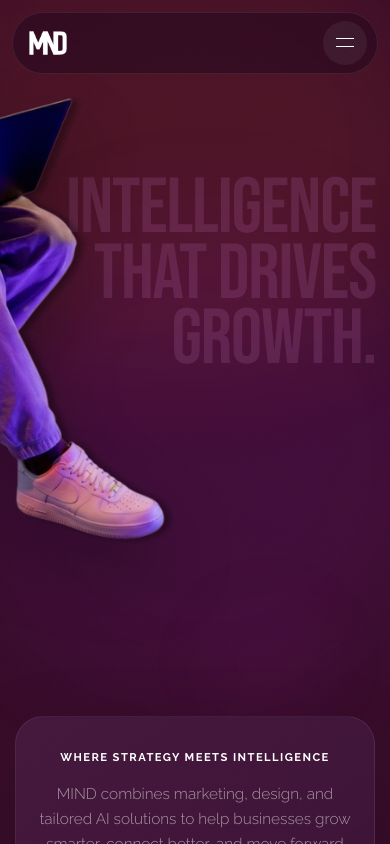
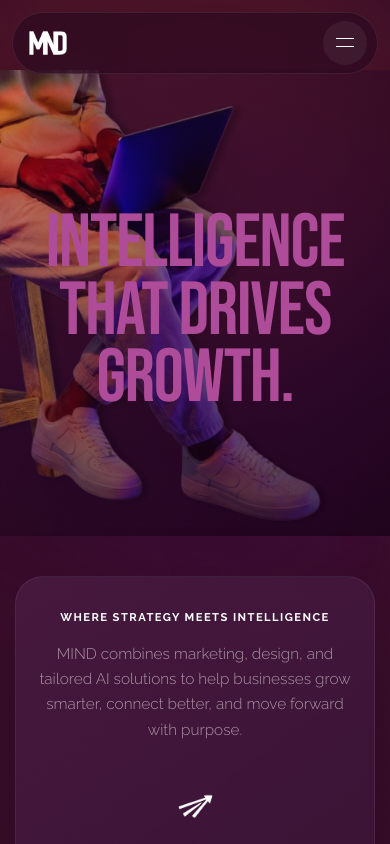
Before and after one commit to bellamarcucci/mind-website, a React (Vite) app: page / in a window 390 px wide. Shown: the top 844 px of the page. Built offline with nearby package versions, Linux system fonts and the light colour scheme.

Commit message:
bug fixed

```diff
--- a/src/styles.css
+++ b/src/styles.css
@@ -1908,19 +1908,18 @@ main {
   }
 
   .hero-person {
-    top: -10px;
-    left: clamp(-205px, -40vw, -145px);
+    top: -5px;
+    left: 0;
     width: min(650px, 165vw);
   }
 
   .hero-title {
-    top: 0;
-    left: 0;
-    width: calc(100% - 28px);
-    margin: 106px 14px 0;
-    font-size: clamp(4.5rem, 20vw, 6.6rem);
-    line-height: 0.84;
-    text-align: right;
+    top: -4rem;
+    left: 11rem;
+    width: min(600px, calc(100% - 30px));
+    margin: 96px auto 0;
+    font-size: clamp(5.4rem, 19vw, 7.5rem);
+    line-height: 0.88;
   }
 
   .hero-title span {
@@ -2468,14 +2467,56 @@ main {
 }
 
 @media (max-width: 430px) {
+  .hero {
+    min-height: clamp(600px, 145vw, 680px);
+    overflow: hidden;
+  }
+
+  .hero::after {
+    z-index: -1;
+  }
+
   .hero-person {
-    left: -176px;
-    width: 595px;
+    top: 0;
+    left: 0;
+    z-index: 3;
+    width: clamp(560px, 138vw, 595px);
+    isolation: isolate;
+  }
+
+  .hero-person img {
+    position: relative;
+    z-index: 0;
+  }
+
+  .hero-person::after {
+    position: absolute;
+    inset: 0;
+    z-index: 1;
+    pointer-events: none;
+    content: '';
+    background: linear-gradient(145deg, rgba(64, 21, 58, 0.216), rgba(23, 1, 24, 0.868));
+
   }
 
   .hero-title {
-    margin-top: 98px;
-  }
+    position: absolute;
+    top: 52%;
+    left: 50%;
+    z-index: 5;
+    width: min(410px, calc(100% - 24px));
+    margin: 0;
+    font-size: clamp(4.7rem, 19vw, 5.6rem);
+    line-height: 0.9;
+    text-align: center;
+    text-wrap: balance;
+    transform: translate(-50%, -50%);
+  }
+
+  .hero-title span {
+  color: rgb(175, 76, 154);
+}
+
 
   .accessible-copy h2 {
     max-width: 250px;
```
